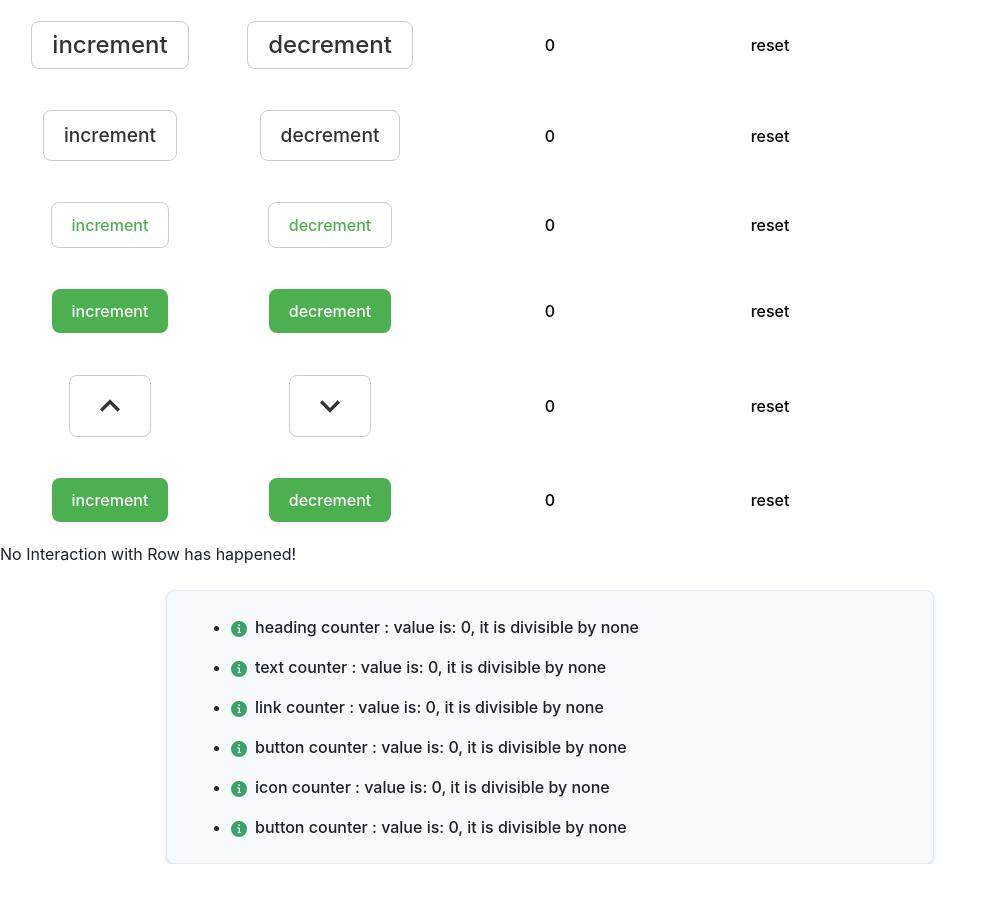
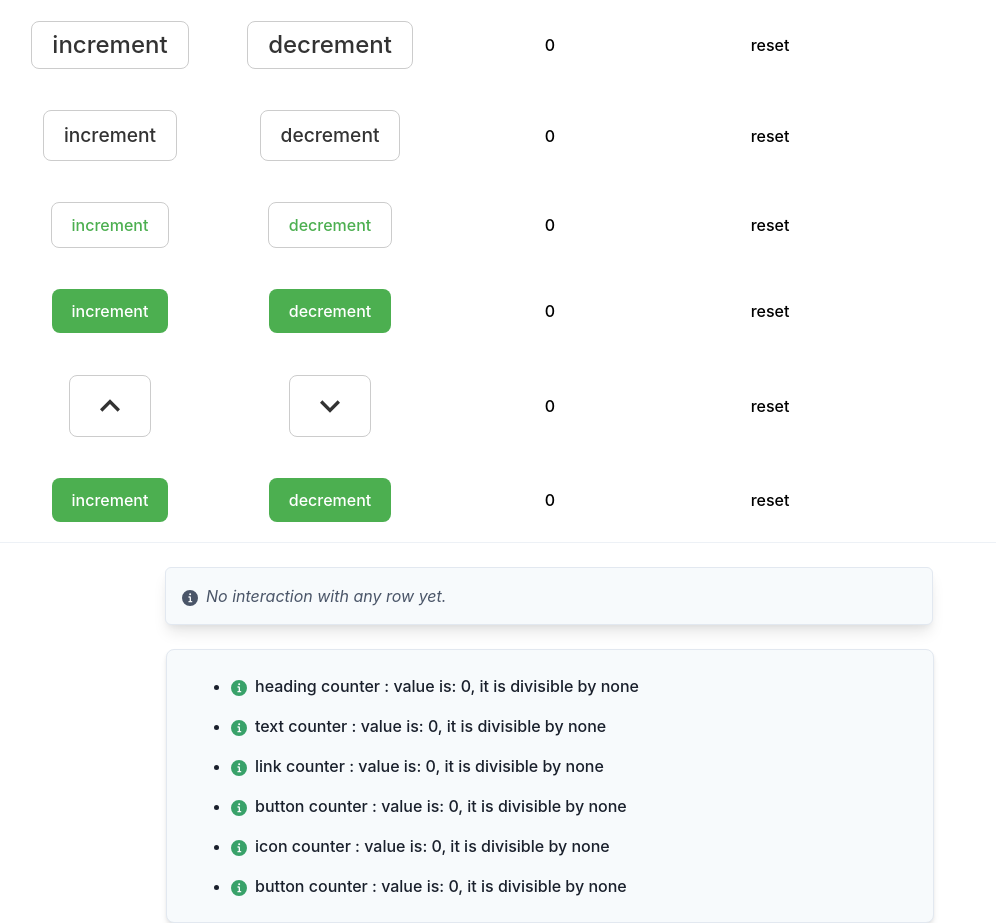
Before and after one commit to sakir-dev/React-Repo, a React (Vite) app: page / in a window 1280 px wide. Shown: the whole page, without its empty margins (0-996 px from the left). Before the commit the page ends 864 px from the top, so only its background shows below. Built offline with nearby package versions, Linux system fonts and the light colour scheme.

Commit message:
Style the stats with chakra components

```diff
--- a/src/App.jsx
+++ b/src/App.jsx
@@ -3,6 +3,7 @@ import RowContainer from "./components/RowContainer";
 import Stats from "./components/Stats.jsx";
 import defaultRows from "./data/rowData.jsx";
 import { Box } from "@chakra-ui/react";
+import { Divider } from "@chakra-ui/react";
 function sortRows(rows) {
   return [...rows].sort((a, b) => a.counterValue - b.counterValue);
 }
@@ -80,15 +81,14 @@ function App() {
 
   return (
     <>
-      <Box h="100vh">
       <RowContainer
         rows={rows}
         increment={increment}
         decrement={decrement}
         reset={reset}
       />
+      <Divider />
       <Stats rows={rows} lastUpdatedId={lastUpdatedId} />
-      </Box>
     </>
   );
 }
--- a/src/components/LastUpdatedInfo.jsx
+++ b/src/components/LastUpdatedInfo.jsx
@@ -1,3 +1,5 @@
+import { Box, Text, Badge, Stack, Flex } from "@chakra-ui/react";
+import { InfoIcon, WarningIcon, CheckCircleIcon } from "@chakra-ui/icons";
 import generateDivisibilityLabel from "../utils/generateDivisibilityLabel";
 function LastUpdatedInfo({ rows, lastUpdatedId }) {
   let content = "No data available";
@@ -8,15 +10,59 @@ function LastUpdatedInfo({ rows, lastUpdatedId }) {
     if (item) {
       const divisibleBy = generateDivisibilityLabel({ item });
 
-      content = `Last Clicked on: ${item.name} - Counter Value: ${item.counterValue}, Divisible by: ${divisibleBy}`;
+      content = (
+        <Flex direction={"row"} justify={"space-evenly"}>
+          <Text fontSize="sm" color="gray.500">
+            Last Interaction
+          </Text>
+
+          <CheckCircleIcon mr={2} color="green.500" />
+
+          <Text fontSize="md" fontweight="mediumn">
+            {item.name}
+          </Text>
+
+          <Badge colorScheme="red" mx={2} color={"black"}>
+            Counter: {item.counterValue}
+          </Badge>
+          <Badge colorScheme="purple">Divisible by: {divisibleBy}</Badge>
+        </Flex>
+      );
     } else {
-      content = "Row with the last updated ID not found.";
+      content = (
+        <Text color="orange.500" fontSize="md" fontWeight="semibold">
+          <WarningIcon mr={2} />
+          Row with the last updated ID not found.
+        </Text>
+      );
     }
   } else {
-    content = `No Interaction with Row has happened!`;
+    content = (
+      <Text color="gray.600" fontStyle="italic">
+        <InfoIcon mr={2} />
+        No interaction with any row yet.
+      </Text>
+    );
   }
 
-  return <div>{content}</div>;
+  return (
+    <>
+      <Box
+        shadow={"lg"}
+        mt={6}
+        p={4}
+        bg="gray.50"
+        border="1px solid"
+        borderColor="gray.200"
+        rounded="md"
+        color={"black"}
+        maxW="container.md"
+        ml={165}
+      >
+        {content}
+      </Box>
+    </>
+  );
 }
 
 export default LastUpdatedInfo;
--- a/src/components/Stats.jsx
+++ b/src/components/Stats.jsx
@@ -1,12 +1,12 @@
 import AllRowInfo from "./AllRowInfo";
 import LastUpdatedInfo from "./LastUpdatedInfo";
-
+import { Box } from "@chakra-ui/react";
 function Stats({ rows, lastUpdatedId }) {
   return (
-    <div className="counter-stats-container">
+    <Box className="counter-stats-container">
       <LastUpdatedInfo rows={rows} lastUpdatedId={lastUpdatedId} />
       <AllRowInfo rows={rows} />
-    </div>
+    </Box>
   );
 }
 
```
Also changed, not shown: src/components/AllRowInfo.jsx (+9 -1 lines). Lines whose indentation alone changed are shown as unchanged.
